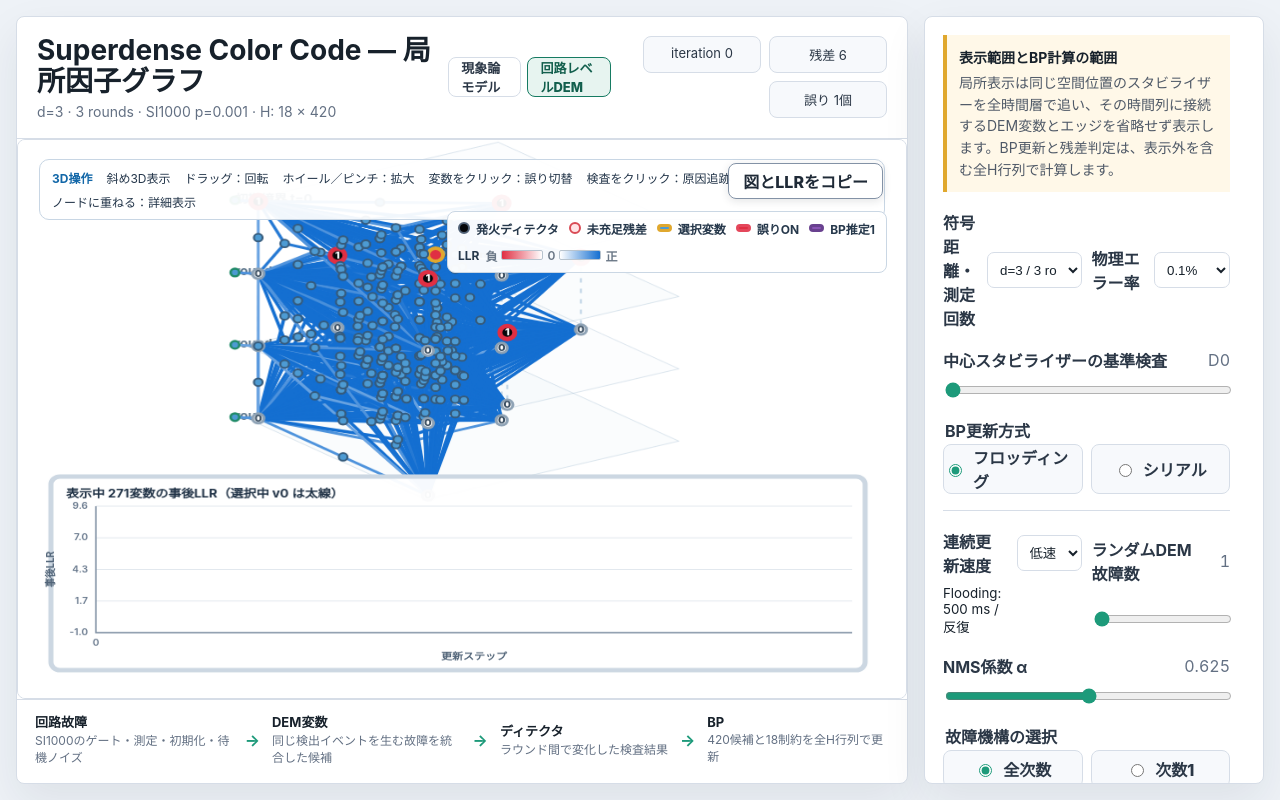
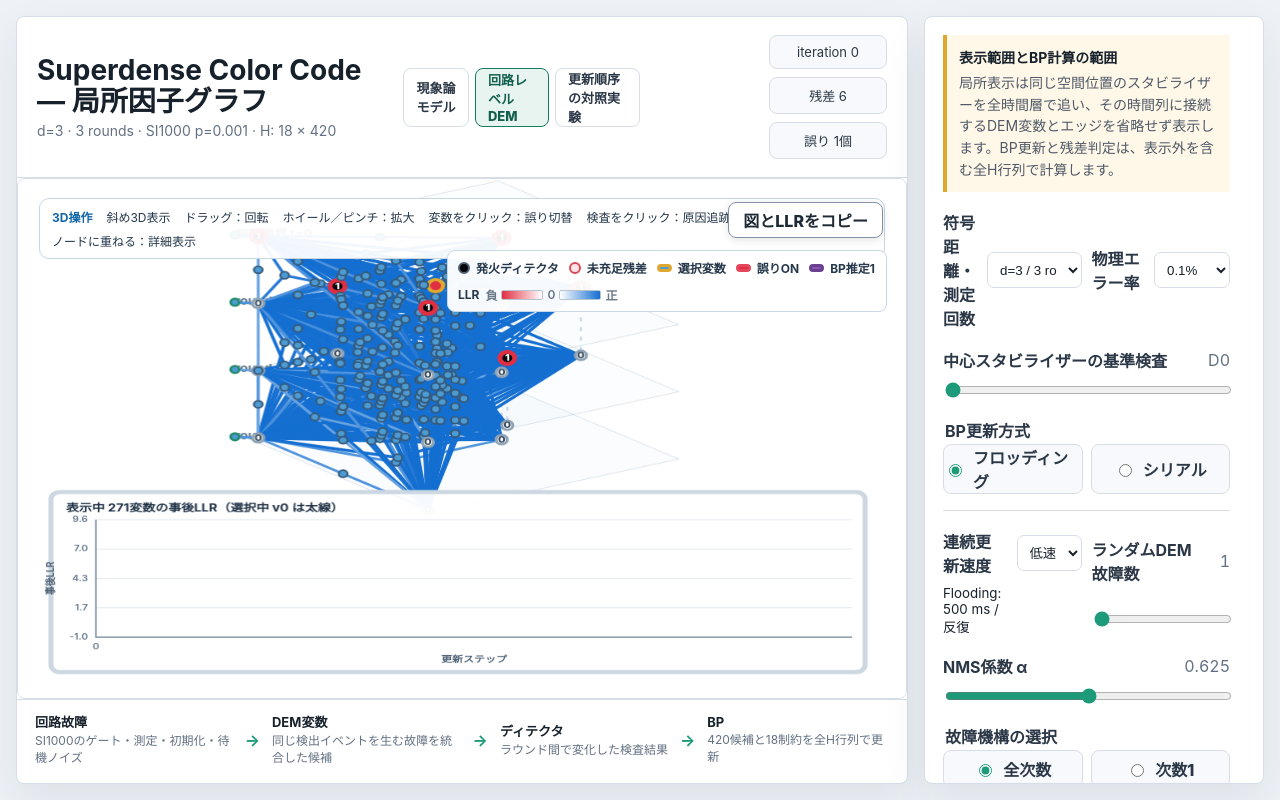
Before and after one commit to mcryo1108/bp-schedule-visualizer, a plain HTML site: page circuit-level.html in a window 1280 px wide. Drawn offline with Linux system fonts and the light colour scheme.

Commit message:
Link BP order experiment from circuit-level.html

```diff
--- a/circuit-level.html
+++ b/circuit-level.html
@@ -18,6 +18,7 @@
           <nav class="pageNav" aria-label="visualizer pages">
             <a href="index.html">現象論モデル</a>
             <a class="active" href="circuit-level.html">回路レベルDEM</a>
+            <a href="order-experiment.html">更新順序の対照実験</a>
           </nav>
           <div class="stats" aria-live="polite">
             <span id="demIteration">iteration 0</span>
```
